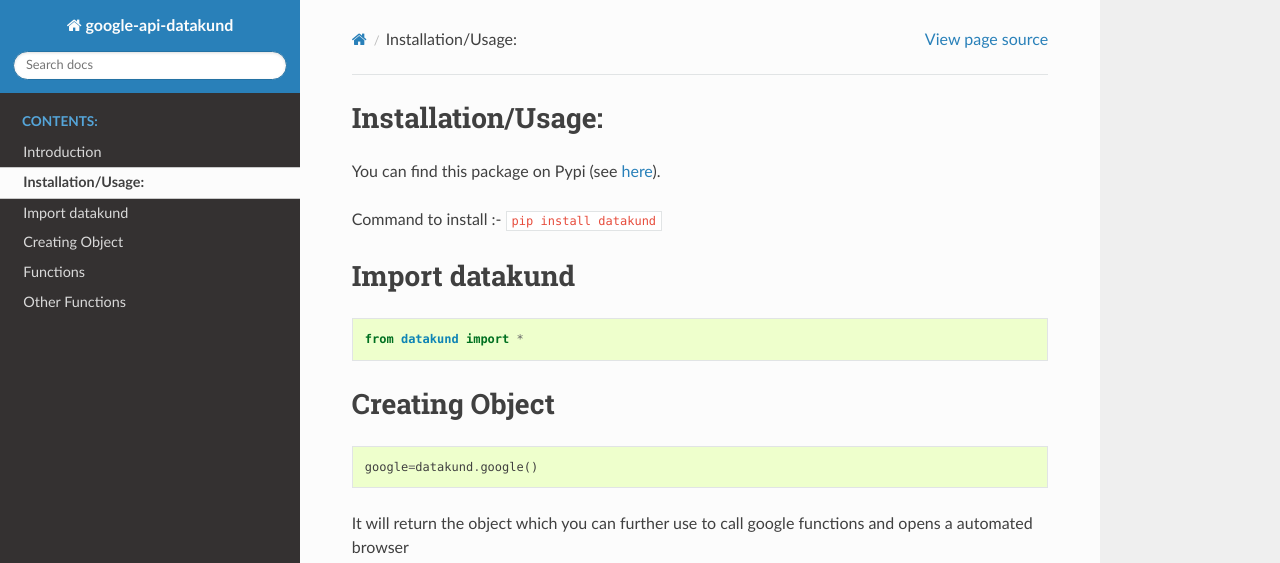
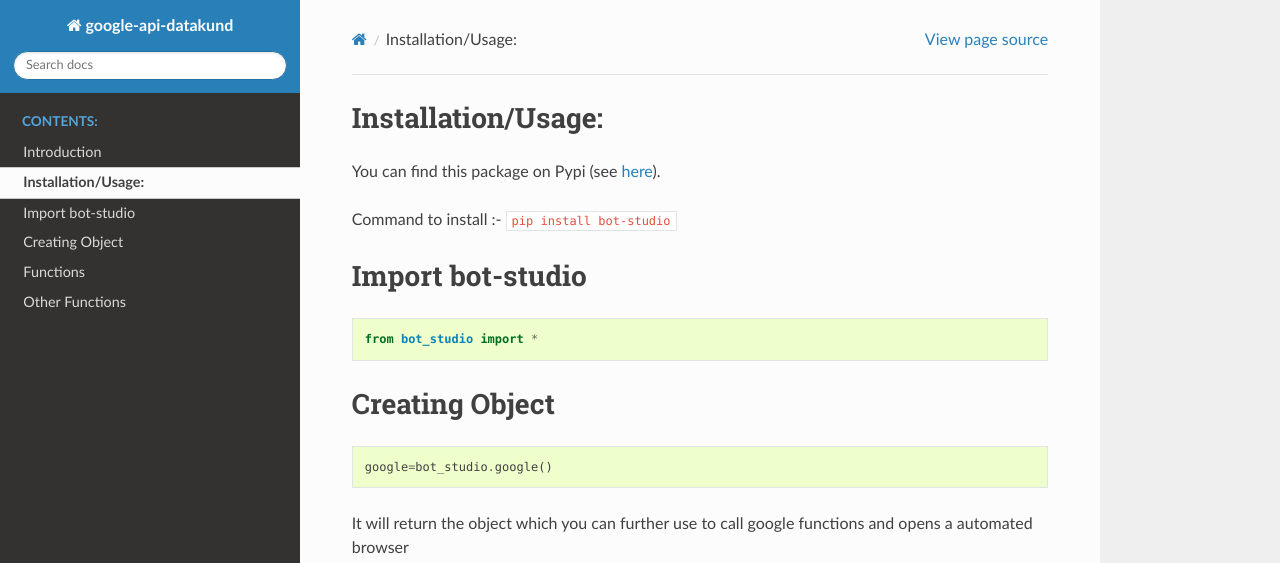
Before and after one commit to datakund/google-api-datakund, a Sphinx documentation site: the page built from Docs/source/installation.rst, in a window 1280 px wide. Shown: the top 563 px of the page. Built offline with Sphinx 7.4.7 and the Read the Docs theme 2.0.0, drawn with Linux system fonts in a browser that asks for light colours.

Commit message:
Update installation.rst

```diff
--- a/Docs/source/installation.rst
+++ b/Docs/source/installation.rst
@@ -1,19 +1,19 @@
 Installation/Usage:
 *******************
-You can find this package on Pypi (see `here <https://pypi.org/project/datakund/>`_).
+You can find this package on Pypi (see `here <https://pypi.org/project/bot-studio/>`_).
 
-Command to install :- ``pip install datakund``
+Command to install :- ``pip install bot-studio``
 
-Import datakund
+Import bot-studio
 **************************************************
 .. code-block:: python
 
-	from datakund import *
+	from bot_studio import *
 
 Creating Object
 **************************************************
 .. code-block:: python
 
-	google=datakund.google()
+	google=bot_studio.google()
 
 It will return the object which you can further use to call google functions and opens a automated browser
```
